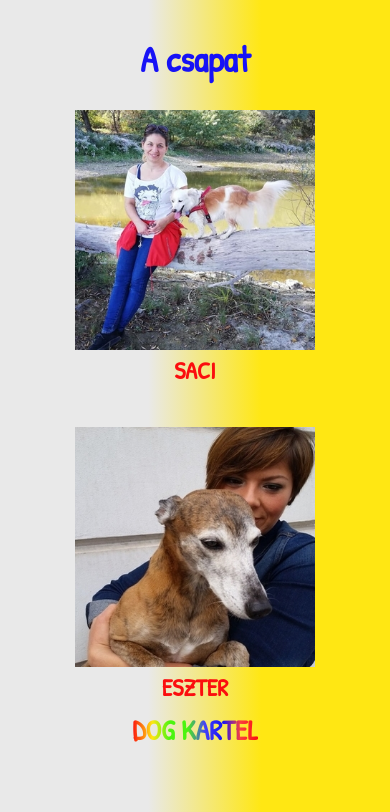
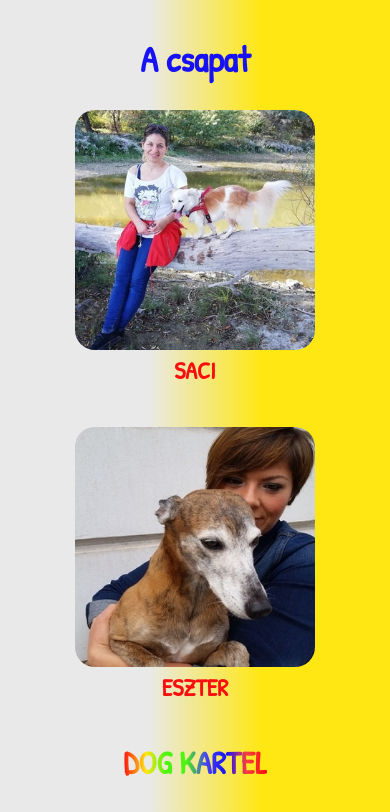
Before and after one commit to zsofi777/sacikozmetika, a plain HTML site: page index.html in a window 390 px wide. Shown: the part 1972-2784 px from the top of the page. Drawn offline with nearby package versions, Linux system fonts and the light colour scheme; a script that the page names is missing; files whose address does not match are found by name.

Commit message:
indentation

```diff
--- a/css/style.css
+++ b/css/style.css
@@ -47,7 +47,8 @@
     .single_about_item .about-thumbnail.bg-img {
       background-size: cover;
       background-repeat: no-repeat;
-      background-position: center; }
+      background-position: center;
+      border-radius: 15px; }
   .single_about_item .about-hover-overlay {
     width: calc(100% - 20px);
     height: 100%;
@@ -514,12 +515,39 @@ a#btn1, a#btn2, a#btn3 {
   }
 }
 
-
 .fb-page {
   display: grid !important;
   place-items: center;
   align-self: center;
   text-align: center;
+}
+
+.item26 { grid-area: saci;}
+.item27 { grid-area: kartel;}
+.item28 { grid-area: eszter;}
+
+.grid-container10 {
+  display: grid;
+  place-items: center;
+  align-self: center;
+  text-align: center;
+  grid-template-areas:
+    "saci kartel eszter";
+  padding: 10px;
+  grid-gap: 20px;
+}
+
+@media (max-width: 800px) {
+  .grid-container10 {
+    grid-template-areas:
+    "saci"
+    "eszter"
+    "kartel";
+    grid-gap: 20px;
+  }
+  iframe {
+    width: calc(100% - 1px);
+  }
 }
 
 a#btn1.btn.btn-primary {
--- a/index.html
+++ b/index.html
@@ -132,17 +132,19 @@
             </div>
 
               <h3 class="heading" style="color: #1712F6;">A csapat</h3>
-              <div class="grid-container9">
-                <div class="item22">
-                  <img class="contactPic" src="images/saci.jpg" alt="contact">
+              <div class="grid-container10">
+                <div class="item26">
+                  <img class="contactPic" src="images/saci.jpg" alt="contact" style="border-radius: 20px;">
                   <p style="color: #FB0E0E; font-size: 24px;">SACI</p>
                 </div>
-                <div class="item23">
-                  <img class="contactPic" src="images/eszter.jpg" alt="contact">
+                <div class="item27">
+                  <h3 style="font-weight: bold; margin: 0; font-size: 32px;"><a href="http://dogkartel.hu/" target="_blank" id="rainbow">DOG KARTEL</a></h3>
+                </div>
+                <div class="item28">
+                  <img class="contactPic" src="images/eszter.jpg" alt="contact" style="border-radius: 20px;">
                   <p style="color: #FB0E0E; font-size: 24px;">ESZTER</p>
                 </div>
               </div>
-              <h3 style="font-weight: bold; margin: -60px 0px 100px;"><a href="http://dogkartel.hu/" target="_blank" id="rainbow">DOG KARTEL</a></h3>
 
               <div class="services">
                 <h3 class="heading" style="color: #1712F6;">Szolgáltatások</h3>
```
Also changed, not shown: indexen.html (+8 -6 lines).
